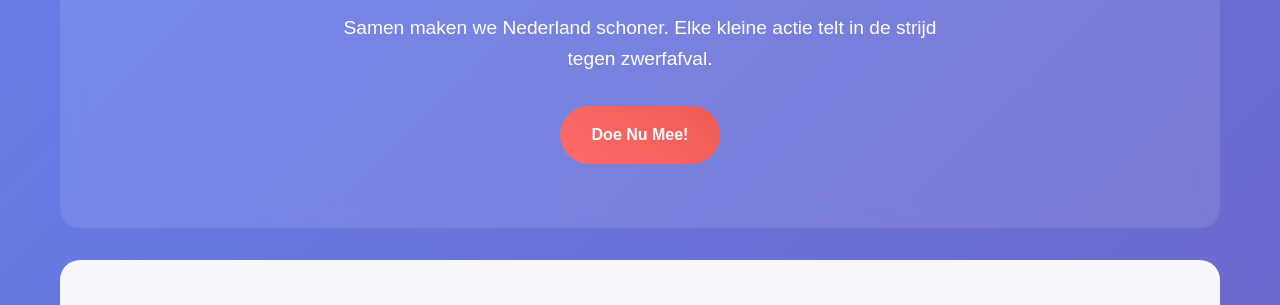
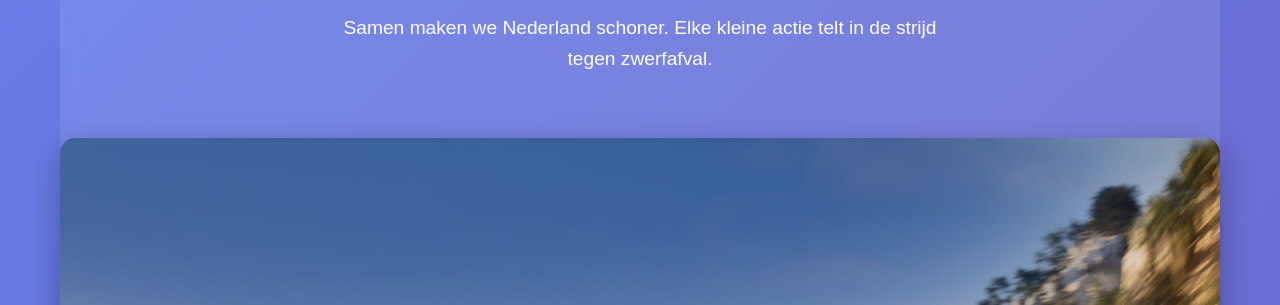
Before and after one commit to renehagen/zwerfafval-website, a plain HTML site: page index.html in a window 1280 px wide. Shown: the part 176-481 px from the top of the page. Drawn offline with Linux system fonts and the light colour scheme.

Commit message:
Update index.html

```diff
--- a/index.html
+++ b/index.html
@@ -294,6 +294,7 @@
         <section class="hero">
             <h1>Stop Zwerfafval, Start Verandering</h1>
             <p>Samen maken we Nederland schoner. Elke kleine actie telt in de strijd tegen zwerfafval.</p>
+            <img src="Model-Y-2-Hero-Desktop.jpg" alt="Schone mobiliteit" style="max-width: 100%; height: auto; border-radius: 15px; margin: 2rem 0; box-shadow: 0 10px 30px rgba(0,0,0,0.3);">
             <a href="#actie" class="cta-button">Doe Nu Mee!</a>
         </section>
 
```
